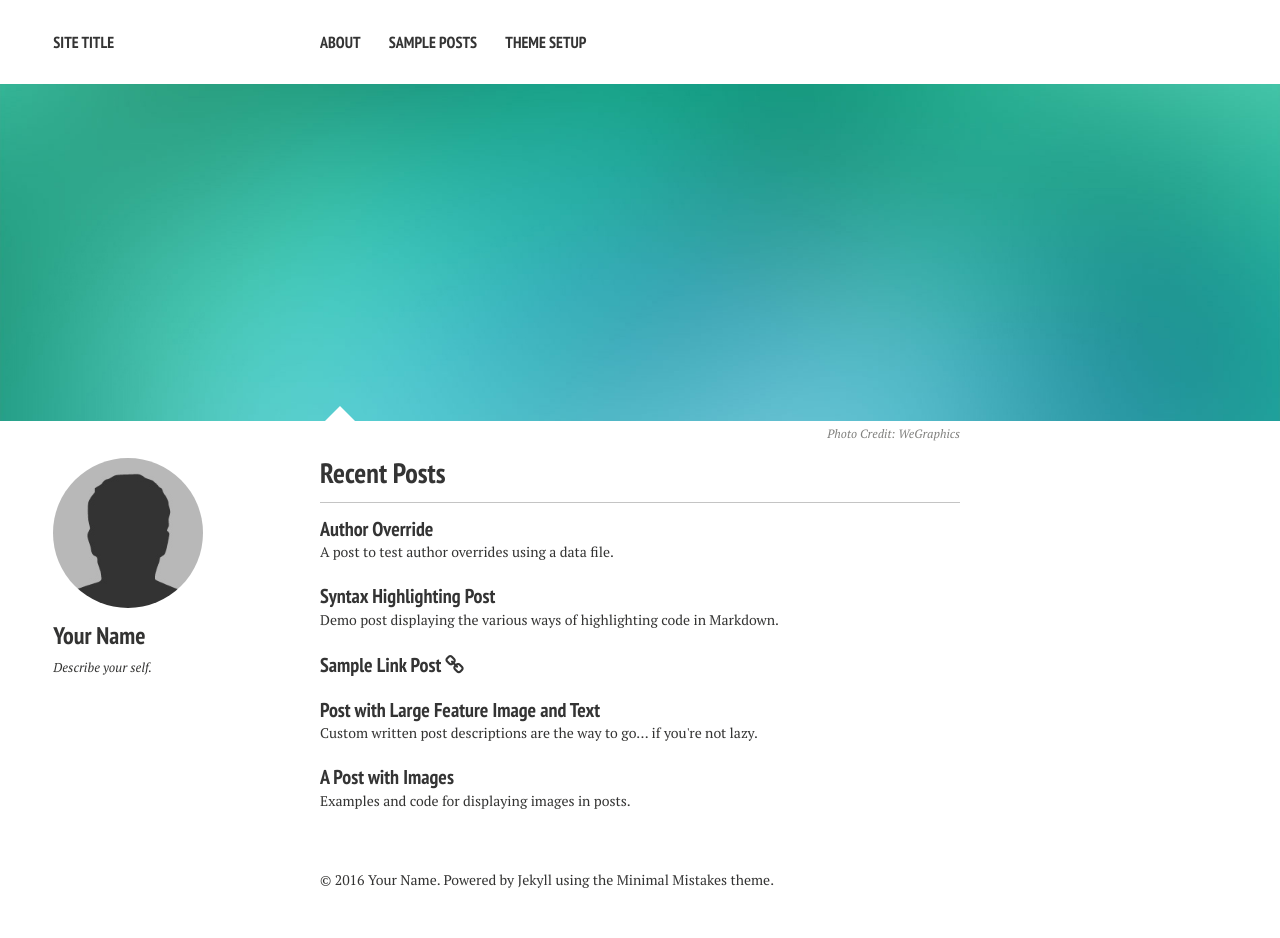
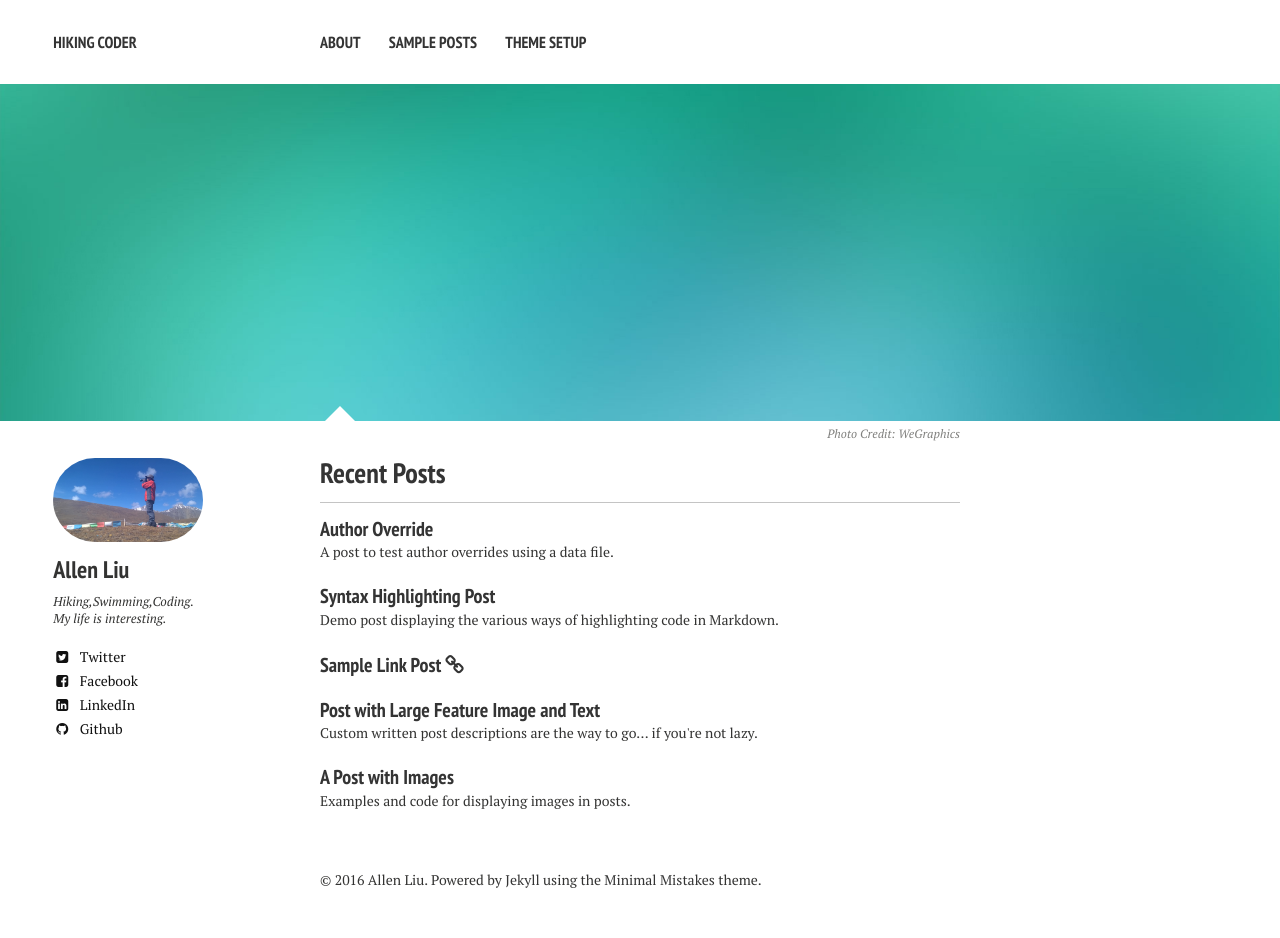
Before and after one commit to pkufaraway/pkufaraway.github.io, a Jekyll site: the page built from index.md, in a window 1280 px wide. Built offline with Jekyll 4.4.1, drawn with Linux system fonts in a browser that asks for light colours; nearby versions of some CDN libraries.

Commit message:
normal setting titles

```diff
--- a/_config.yml
+++ b/_config.yml
@@ -1,6 +1,6 @@
 # Site wide configuration
 
-title:            Site Title
+title:            Hiking Coder
 locale:           en_US
 url:
 
@@ -41,23 +41,23 @@ titlecase: true
 
 # Site owner
 owner:
-  name: Your Name
+  name: Allen Liu
   avatar: bio-photo.jpg
-  bio: "Describe your self."
+  bio: "Hiking,Swimming,Coding. My life is interesting."
   email:
   disqus-shortname:
-  twitter: #username
-  facebook: #username
-  google:
-    plus: #username
+  twitter: pkufaraway
+  facebook: yaoyuan.liu.184
+  google: #username
+    plus:
     analytics:
     verify:
     ad-client:
     ad-slot:
   bing-verify:
-  github: #username
+  github: pkufaraway
   stackoverflow: #123456/username   from a "http://stackoverflow.com/users/123456/username" link
-  linkedin: #username
+  linkedin: yaoyuan-liu-463142a9
   xing: #username
   instagram: #username
   lastfm: #username
```
Also changed, not shown: images/bio-photo.jpg, 14 other files.
